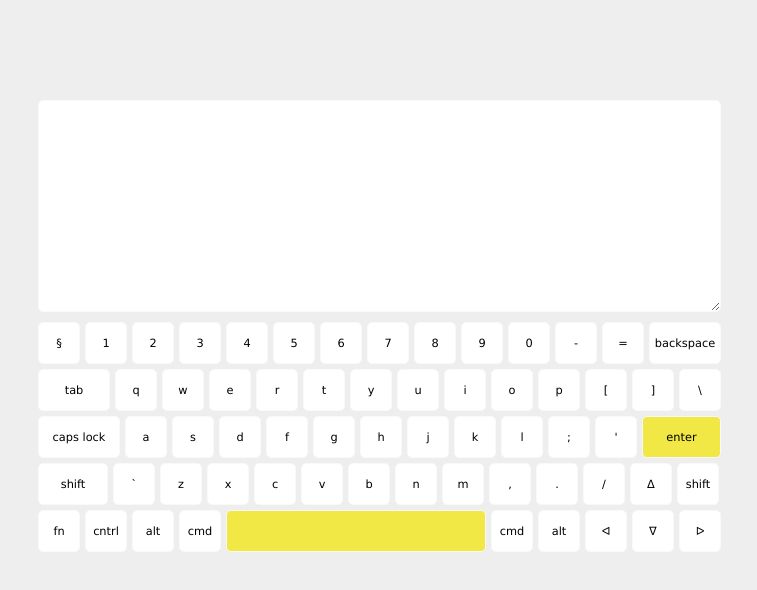
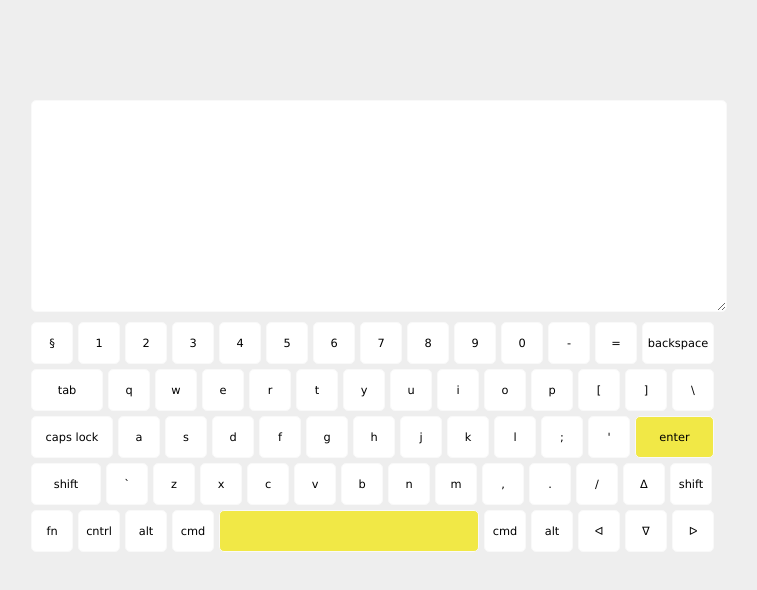
Before and after one commit to Elf-Ksenia/Virtual-Keyboard, a website: page index.html in a window 1280 px wide. Shown: the whole page, without its empty margins (258-1015 px from the left). Drawn offline with Linux system fonts and the light colour scheme.

Commit message:
Update style.css

```diff
--- a/css/style.css
+++ b/css/style.css
@@ -8,12 +8,12 @@
   }
   .container {
   margin: 100px auto;
-  width: 688px;
+  width: 702px;
   }
   .write {
   margin: 0 0 5px;
   padding: 5px;
-  width: 671px;
+  width: 684px;
   height: 200px;
   font: 1em/1.5 Verdana, Sans-Serif;
   background: #fff;
```
